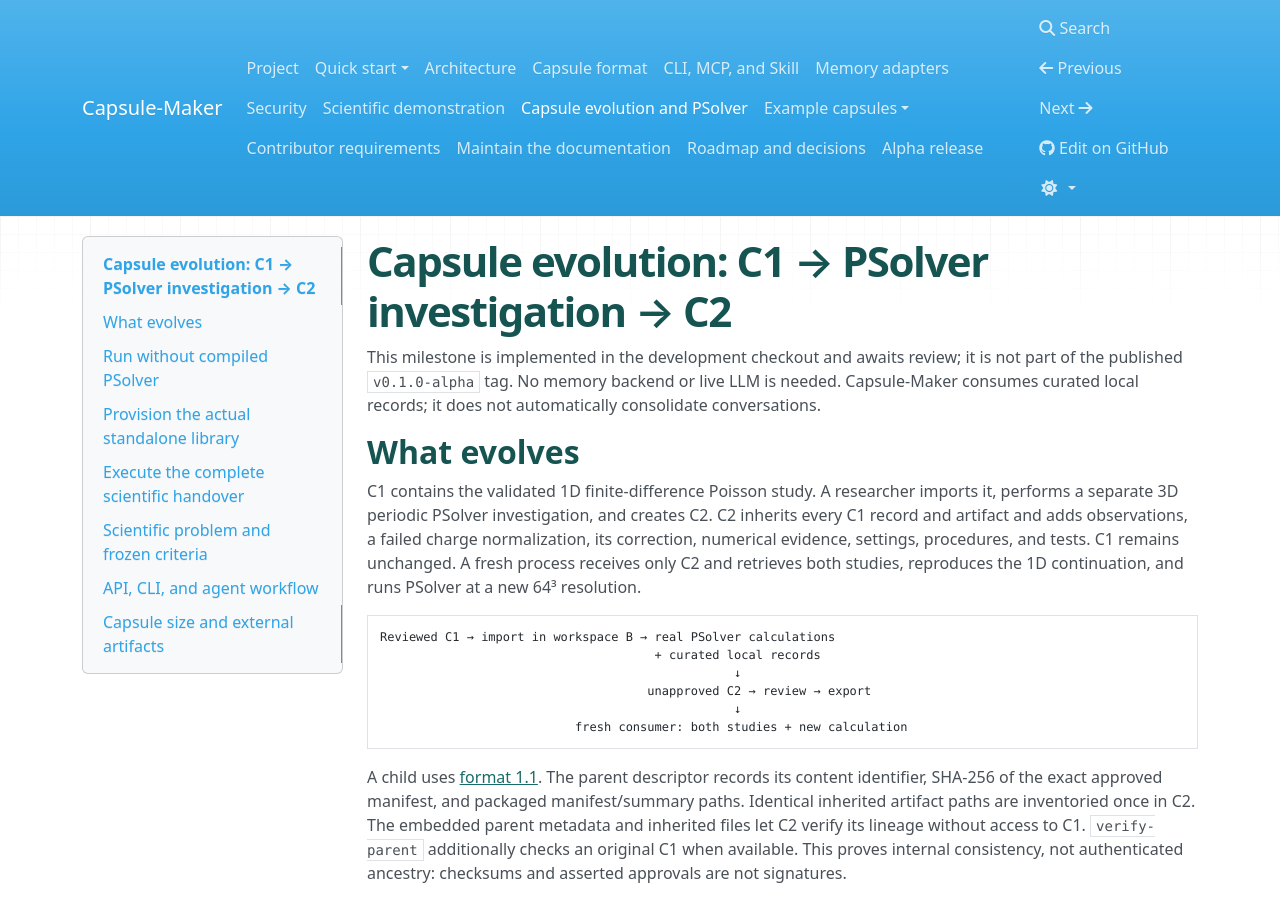
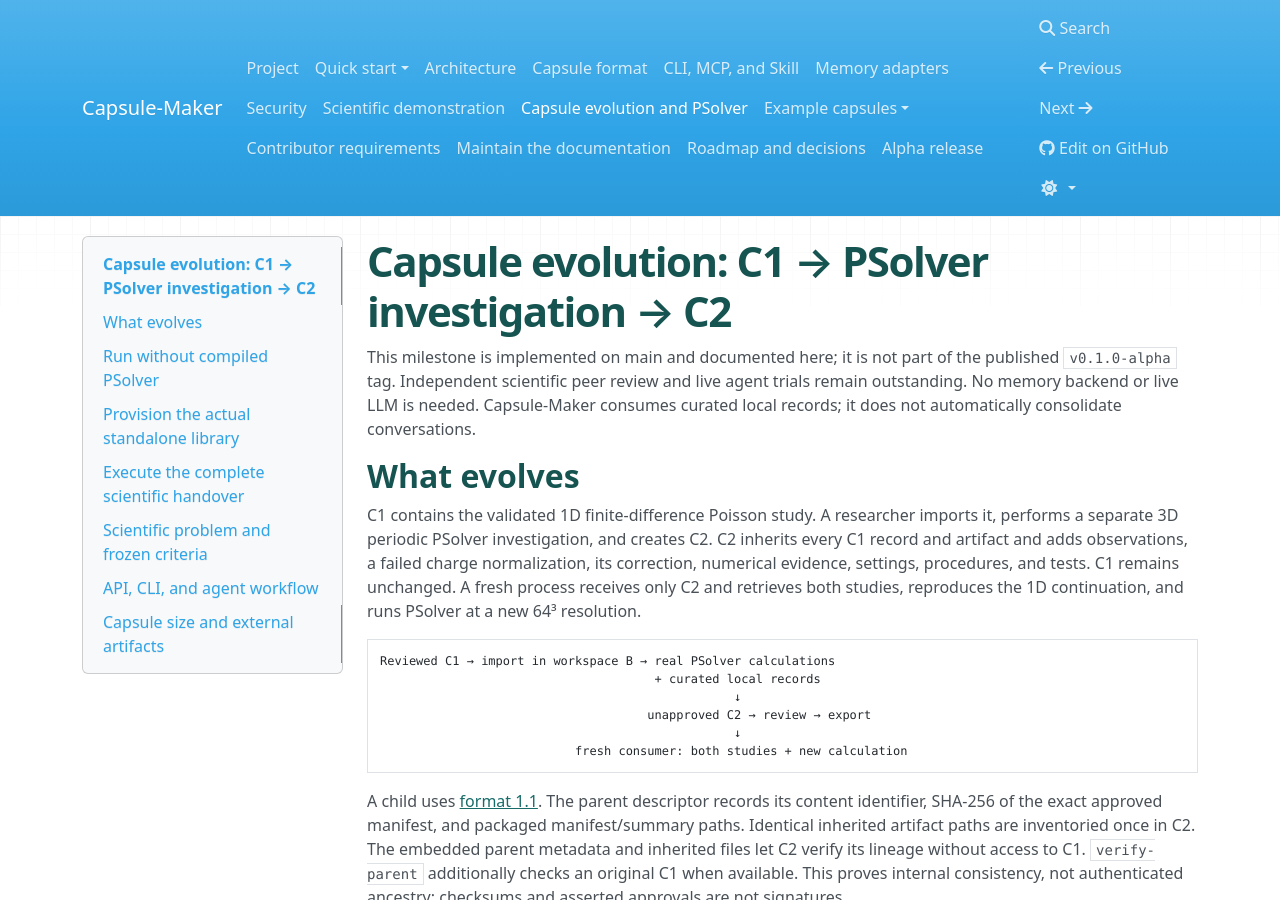
Before and after one commit to BigDFT-group/capsule-maker, an MkDocs documentation site: the page built from docs/evolution.md, in a window 1280 px wide and 900 px high. Built offline with MkDocs 1.6.1, drawn with Linux system fonts in a browser that asks for light colours; nearby versions of some CDN libraries.

Commit message:
Describe the unreleased main milestone and available capsule downloads

```diff
--- a/docs/evolution.md
+++ b/docs/evolution.md
@@ -1,7 +1,8 @@
 # Capsule evolution: C1 → PSolver investigation → C2
 
-This milestone is implemented in the development checkout and awaits review;
-it is not part of the published `v0.1.0-alpha` tag. No memory backend or live LLM
+This milestone is implemented on main and documented here; it is not part of
+the published `v0.1.0-alpha` tag. Independent scientific peer review and live
+agent trials remain outstanding. No memory backend or live LLM
 is needed. Capsule-Maker consumes curated local records; it does not automatically
 consolidate conversations.
 
```
Also changed, not shown: README.md (+2 -2 lines), docs/capsules/psolver-periodic-v1/index.md (+6 -5 lines), docs/index.md (+2 -2 lines), docs/reuse-psolver.md (+2 -2 lines), docs/roadmap.md (+2 -1 lines).
